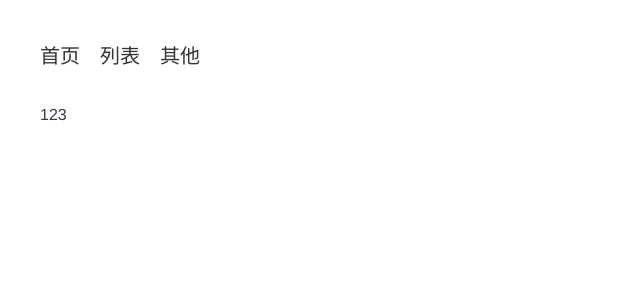
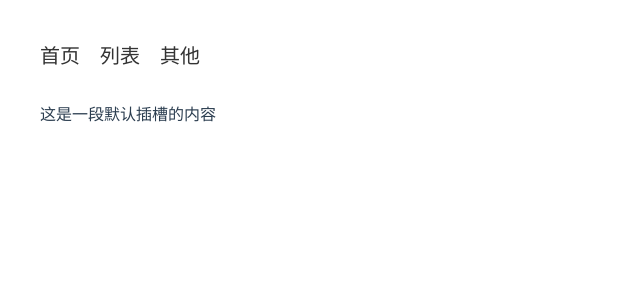
Before and after one commit to zky86/vite-vue3-ts, a Vue app: page /typescriptTest in a window 1280 px wide. Shown: the top 300 px of the page, without its empty margins (0-640 px from the left). Built offline with nearby package versions, Linux system fonts and the light colour scheme.

Commit message:
添加ts组件写法

```diff
--- /dev/null
+++ b/src/views/componentTest.tsx
@@ -0,0 +1,55 @@
+import { defineComponent, PropType, ref, onUnmounted } from 'vue'
+
+export default defineComponent({
+  props: {
+    type: {
+      type: String as PropType<'primary' | 'success' | 'warning'>,
+      default: 'warning'
+    },
+    size: {
+      type: String as PropType<'large' | 'medium' | 'small' | 'mini'>,
+      default: 'small'
+    },
+    onChangePswVisible: Function as PropType<(flag: boolean) => void>
+  },
+  emits: ['changePswVisible'],
+  setup(props, { slots, emit }) {
+    console.log(props)
+    const flag = ref<boolean>(false)
+    const title = ref<string>('xixi')
+
+    const count = ref<number>(1)
+
+    const timer = setInterval(() => {
+      count.value++
+    }, 2000)
+
+    onUnmounted(() => {
+      clearInterval(timer)
+    })
+
+    return () => (
+      <div class='child'>
+        {count.value}
+        <br />
+        <el-button
+          type={props.type}
+          size={props.size}
+          {...{
+            onClick: () => {
+              flag.value = !flag.value
+              emit('changePswVisible', flag.value)
+            }
+          }}
+        >
+          增加
+        </el-button>
+        <br />
+        {slots.default && slots.default()}
+        <br />
+        {slots.suffix && slots.suffix('作用域插槽示例')}
+        prefix具名插槽内容 : {slots.prefix && slots.prefix()}
+      </div>
+    )
+  }
+})
--- a/src/views/typescriptTest.tsx
+++ b/src/views/typescriptTest.tsx
@@ -1,10 +1,31 @@
 import { defineComponent, reactive, ref } from 'vue'
 import './table.scss'
+import componentTest from './componentTest'
 
+// console.log(1, componentTest)
 export default defineComponent({
+  components: {
+    componentTest
+  },
   setup() {
-    let isDone: string = '1'
-    console.log(isDone)
-    return () => <>123</>
+    const password = ref<string>('123')
+    return () => (
+      <>
+        <componentTest
+          type='success'
+          size='large'
+          v-slots={{
+            prefix: <i class='el-icon-star-on'>具名</i>,
+            suffix: (props: string) => <div>11{props}</div>
+          }}
+          onChangePswVisible={(flag: any) => {
+            password.value = flag
+            console.log(password.value)
+          }}
+        >
+          这是一段默认插槽的内容
+        </componentTest>
+      </>
+    )
   }
 })
```
Also changed, not shown: src/components/HelloWorld.vue (+12 -11 lines), .eslintrc.js.
